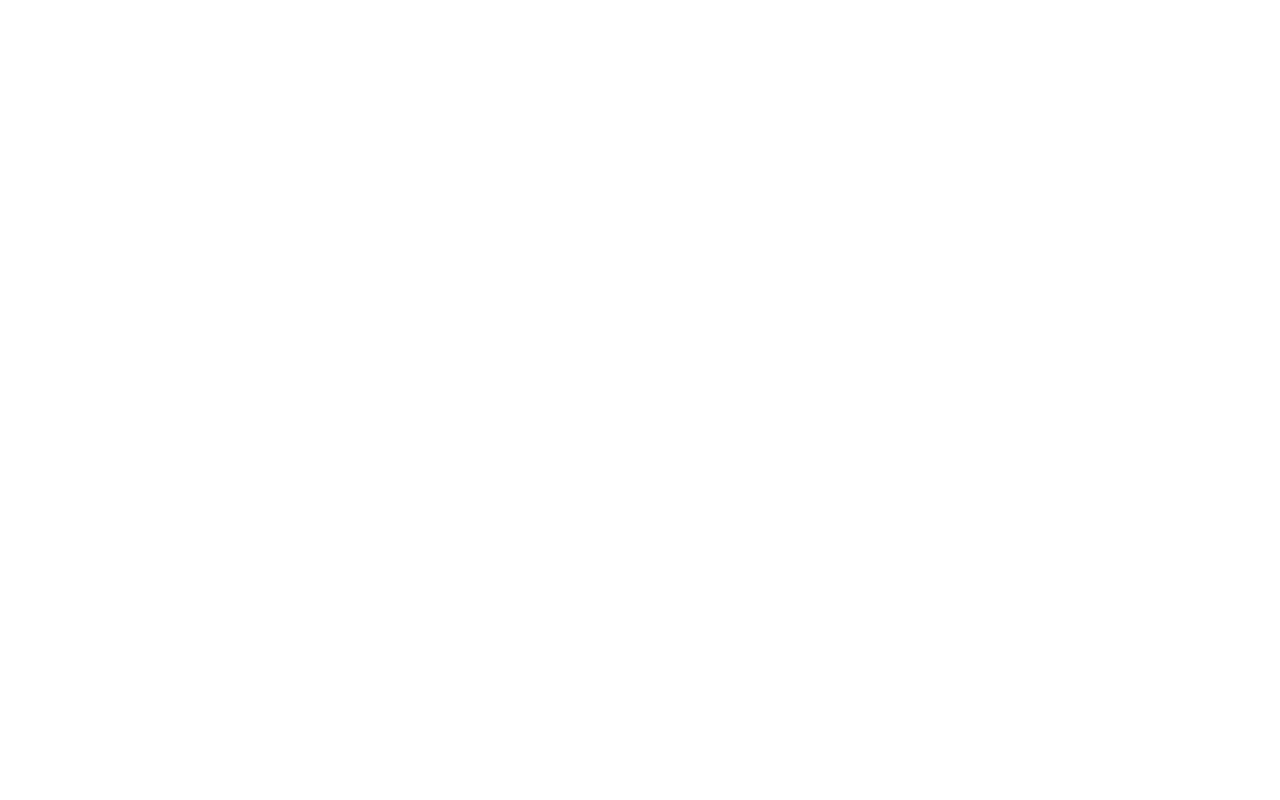
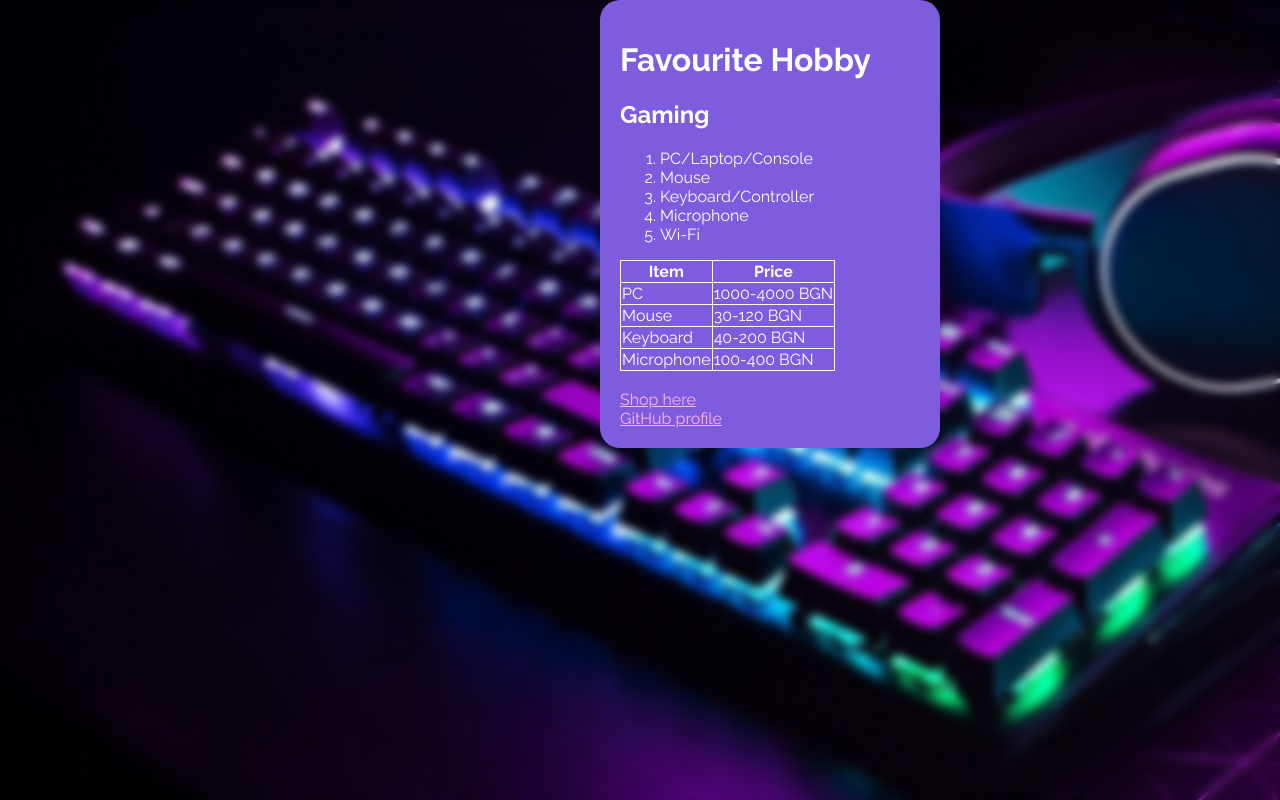
Before and after one commit to teodora-papazova/Favourite-Hobby, a plain HTML site: page index.html in a window 1280 px wide. Drawn offline with Linux system fonts and the light colour scheme.

Commit message:
added image and wrapper with information

```diff
--- a/index.html
+++ b/index.html
@@ -1,11 +1,55 @@
 <!DOCTYPE html>
 <html lang="en">
-<head>
-    <meta charset="UTF-8">
-    <meta name="viewport" content="width=device-width, initial-scale=1.0">
+  <head>
+    <meta charset="UTF-8" />
+    <meta name="viewport" content="width=device-width, initial-scale=1.0" />
     <title>Document</title>
-</head>
-<body>
-
-</body>
+    <link rel="stylesheet" type="text/css" href="style.css" />
+    <link rel="preconnect" href="https://fonts.googleapis.com" />
+    <link rel="preconnect" href="https://fonts.googleapis.com" />
+    <link rel="preconnect" href="https://fonts.gstatic.com" crossorigin />
+    <link
+      href="https://fonts.googleapis.com/css2?family=Raleway:ital,wght@0,100..900;1,100..900&family=Roboto+Condensed:ital,wght@0,100..900;1,100..900&display=swap"
+      rel="stylesheet"
+    />
+  </head>
+  <body class="body">
+    <div class="wrapper">
+      <h1>Favourite Hobby</h1>
+      <h2>Gaming</h2>
+      <ol>
+        <li>PC/Laptop/Console</li>
+        <li>Mouse</li>
+        <li>Keyboard/Controller</li>
+        <li>Microphone</li>
+        <li>Wi-Fi</li>
+      </ol>
+      <table>
+        <tr>
+          <th>Item</th>
+          <th>Price</th>
+        </tr>
+        <tr>
+          <td>PC</td>
+          <td>1000-4000 BGN</td>
+        </tr>
+        <tr>
+          <td>Mouse</td>
+          <td>30-120 BGN</td>
+        </tr>
+        <tr>
+          <td>Keyboard</td>
+          <td>40-200 BGN</td>
+        </tr>
+        <tr>
+          <td>Microphone</td>
+          <td>100-400 BGN</td>
+        </tr>
+      </table>
+      <br />
+      <a href="https://www.ozone.bg/">Shop here</a>
+      <br />
+      <a href="https://github.com/teodora-papazova">GitHub profile</a>
+    </div>
+  </body>
 </html>
--- /dev/null
+++ b/style.css
@@ -0,0 +1,28 @@
+table, th, td{
+    border: 1px solid;
+}
+table{
+    border-collapse: collapse;
+}
+.body{
+    font-family: Raleway;
+    background-image: url(./images/purple-gaming-nepi2tnxp6g0mvz9.jpg);
+    backdrop-filter: blur(5px);
+    height: 100vh;
+    margin: 0;
+}
+.wrapper{
+    background-color: rgb(125, 93, 222);
+    width: 300px;
+    border-radius: 20px;
+    padding: 20px;
+    color: white;
+    margin-left: 600px;
+}
+a{
+    color:rgb(255, 180, 229)
+}
+.ul{
+    display: inline-block;
+    text-align: left;
+}
```
Also changed, not shown: images/purple-gaming-nepi2tnxp6g0mvz9.jpg (added).
